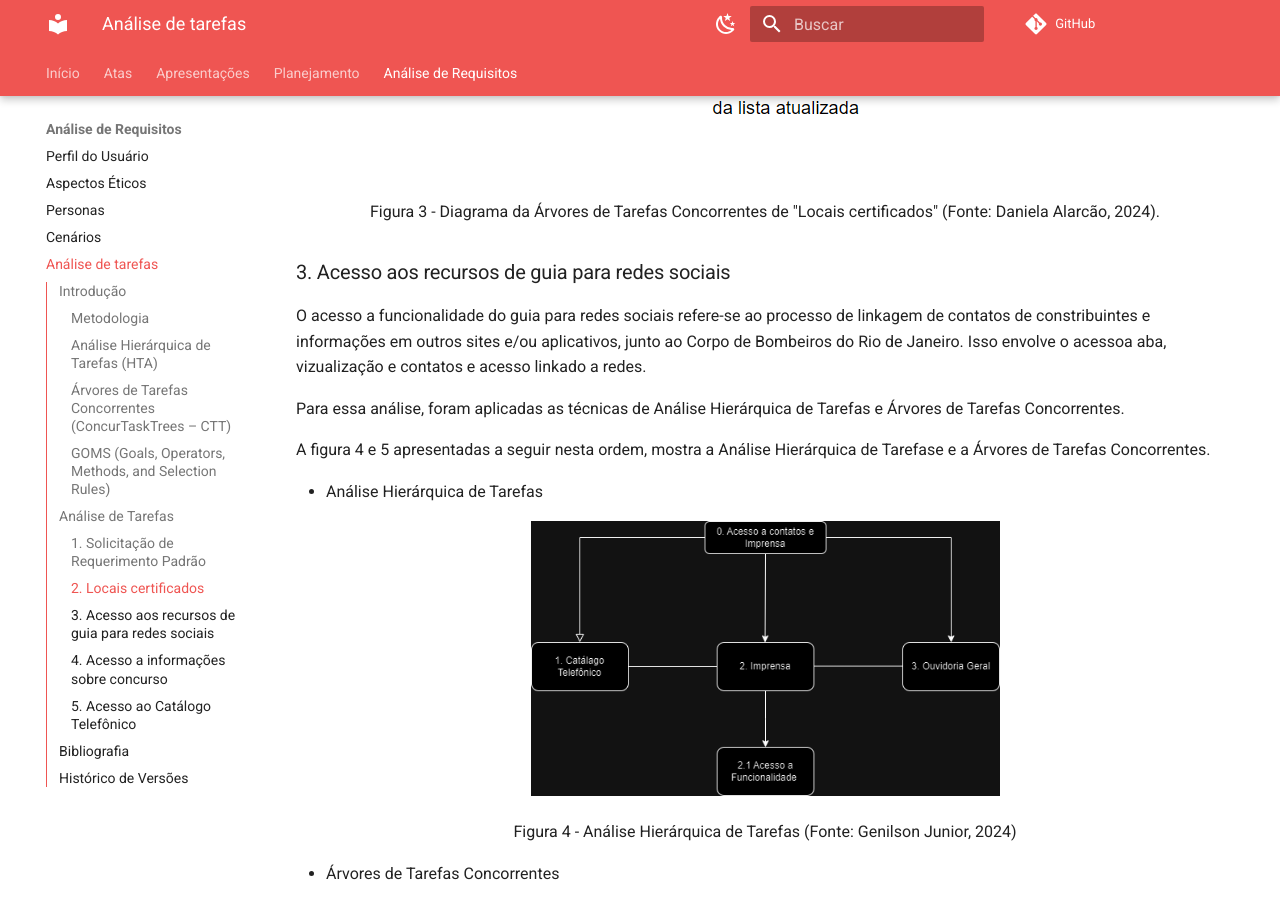
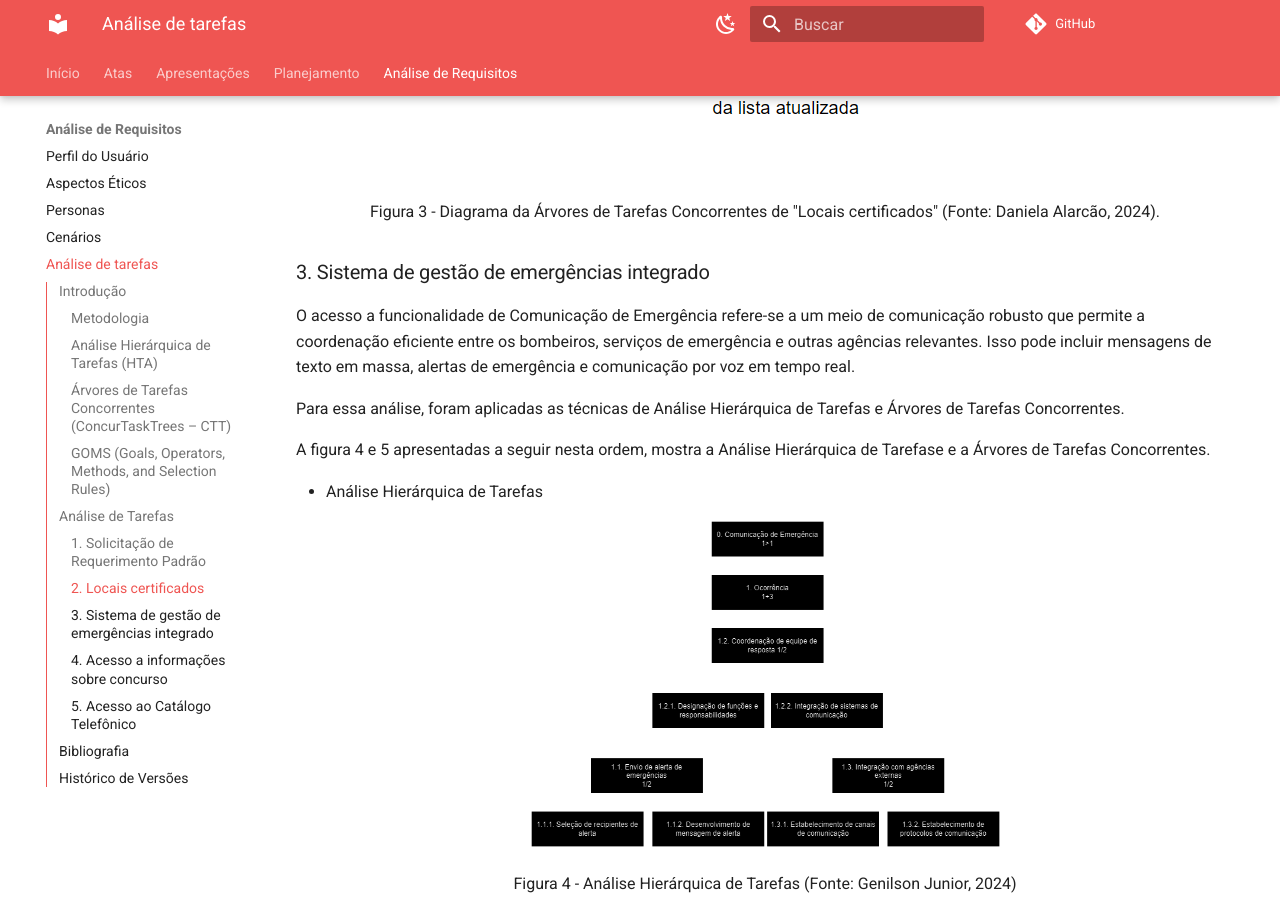
Before and after one commit to Interacao-Humano-Computador/2024.1-CBMERJ, an MkDocs documentation site: the page built from docs/analise_requisitos/analise_tarefas.md, in a window 1280 px wide and 900 px high, scrolled down 5341 px. Built offline with MkDocs 1.6.1 and Material for MkDocs 9.7.7, drawn with Linux system fonts in a browser that asks for light colours; comment, search, counter and statistics services are not loaded.

Commit message:
Update Analise de Tarefas

```diff
--- a/docs/analise_requisitos/analise_tarefas.md
+++ b/docs/analise_requisitos/analise_tarefas.md
@@ -95,9 +95,9 @@ Para essa análise, foram aplicadas as técnicas de Análise Hierárquica de Tar
 <p align="center">Figura 3 - Diagrama da Árvores de Tarefas Concorrentes de "Locais certificados" (Fonte: Daniela Alarcão, 2024). </p>
 
 
-### 3. Acesso aos recursos de guia para redes sociais
+### 3. Sistema de gestão de emergências integrado
 
-O acesso a funcionalidade do guia para redes sociais refere-se ao processo de linkagem de contatos de constribuintes e informações em outros sites e/ou aplicativos, junto ao Corpo de Bombeiros do Rio de Janeiro. Isso envolve o acessoa aba, vizualização e contatos e acesso linkado a redes.
+O acesso a funcionalidade de Comunicação de Emergência refere-se a um meio de comunicação robusto que permite a coordenação eficiente entre os bombeiros, serviços de emergência e outras agências relevantes. Isso pode incluir mensagens de texto em massa, alertas de emergência e comunicação por voz em tempo real.
 
 Para essa análise, foram aplicadas as técnicas de Análise Hierárquica de Tarefas e Árvores de Tarefas Concorrentes.
 
@@ -105,13 +105,13 @@ A figura 4 e 5 apresentadas a seguir nesta ordem, mostra a Análise Hierárquica
 
 - Análise Hierárquica de Tarefas
 <p align="center">
-  <img src="../img/Diagrama-da-Analise-Hierarquica.png" alt="Análise Hierárquica de Tarefas" width="50%" />
+  <img src="../img/gjr-analise-hierarquica-de-tarefas.png" alt="Análise Hierárquica de Tarefas" width="50%" />
 </p>
 <p align="center">Figura 4 - Análise Hierárquica de Tarefas (Fonte: Genilson Junior, 2024)  </p>
 
 - Árvores de Tarefas Concorrentes
 <p align="center">
-  <img src="../img/Arvores-de-Tarefas-Concorrentes.png" alt="Árvores de Tarefas Concorrentes" width="50%" />
+  <img src="../img/gjr-arvore-de-tarefas-concorrentes.png" alt="Árvores de Tarefas Concorrentes" width="50%" />
 </p>
 <p align="center">Figura 5 - Árvores de Tarefas Concorrentes (Fonte: Genilson Junior, 2024)  </p>
 
```
Also changed, not shown: docs/analise_requisitos/img/Arvores-de-Tarefas-Concorrentes.png (deleted), docs/analise_requisitos/img/Diagrama-da-Analise-Hierarquica.png (deleted), docs/analise_requisitos/img/gjr-analise-hierarquica-de-tarefas.png (added), docs/analise_requisitos/img/gjr-arvore-de-tarefas-concorrentes.png (added).
